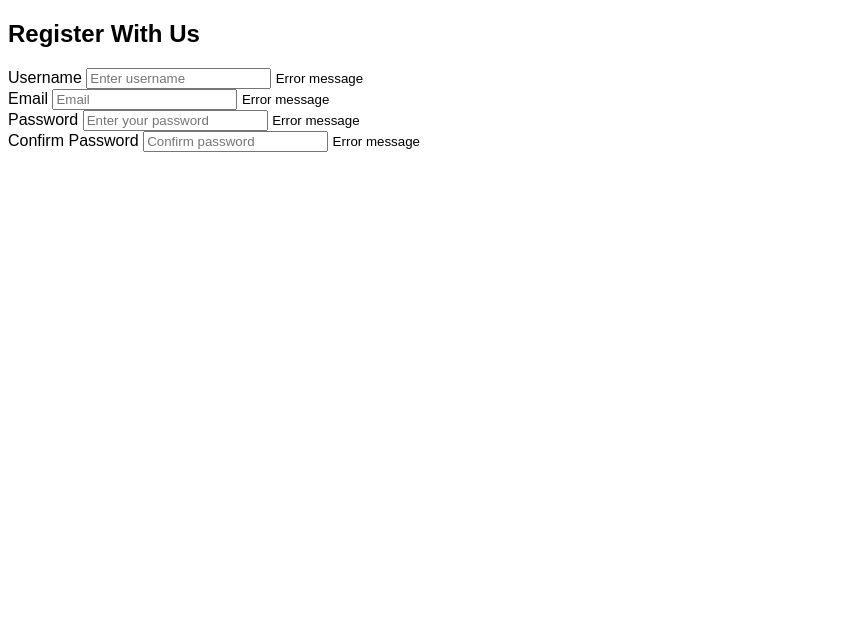
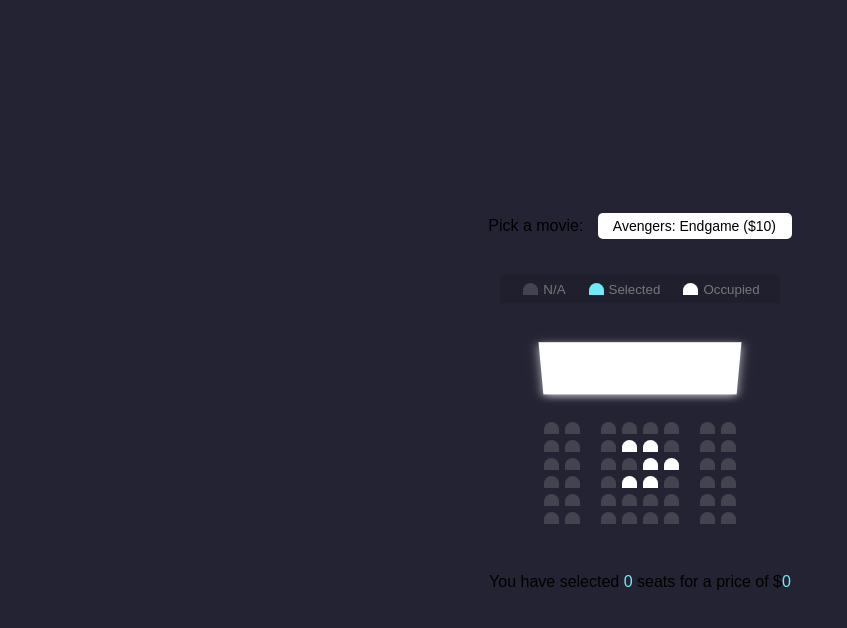
Before and after one commit to Sophi-E/form-validator, a website built with Parcel: page index.html in a window 1280 px wide. Shown: the whole page, without its empty margins (0-847 px from the left). Built offline with nearby package versions, Linux system fonts and the light colour scheme.

Commit message:
movie seats app

```diff
--- a/index.html
+++ b/index.html
@@ -1,43 +1,108 @@
 <!DOCTYPE html>
 <html>
+  <head>
+    <title> Movie seat Booking</title>
+    <meta charset="UTF-8" />
+  </head>
 
-<head>
-	<title>Form Validator</title>
-	<meta charset="UTF-8" />
-</head>
+  <body>
+    <div class="movie-container">
+			<label for="">Pick a movie:</label>
+			<select name="" id="movie">
+				<option value="10">Avengers: Endgame ($10)</option>
+				<option value="12">Joker ($12) </option>
+				<option value="8">Toy Story 4 ($8)</option>
+				<option value="9">The Lion King ($9)</option>
+			</select>
+		</div>
 
-<body>
-	<div class="container">
-		<form id = 'form' class='form'>
-			<h2>Register With Us</h2>
-			<div class='form-control'>
-				<label for='username'>Username</label>
-				<input type='text' id='username' placeholder='Enter username'/>
-				<small>Error message</small>
+		<ul class='showcase'>
+			<li>
+				<div class='seat'></div>
+				<small>N/A</small>
+			</li>
+			<li>
+				<div class='seat selected'></div>
+				<small>Selected</small>
+			</li>
+			<li>
+				<div class='seat occupied'></div>
+				<small>Occupied</small>
+			</li>
+		</ul>
+
+		<div class='container'>
+			<div class='screen'></div>
+
+			<div class='row'>
+				<div class='seat'></div>
+				<div class='seat'></div>
+				<div class='seat'></div>
+				<div class='seat'></div>
+				<div class='seat'></div>
+				<div class='seat'></div>
+				<div class='seat'></div>
+				<div class='seat'></div>
 			</div>
 
-			<div class='form-control'>
-				<label for='email'>Email</label>
-				<input type='text' id='email' placeholder='Email'/>
-				<small>Error message</small>
+			<div class='row'>
+				<div class='seat'></div>
+				<div class='seat'></div>
+				<div class='seat'></div>
+				<div class='seat occupied'></div>
+				<div class='seat occupied'></div>
+				<div class='seat'></div>
+				<div class='seat'></div>
+				<div class='seat'></div>
 			</div>
 
-			<div class='form-control'>
-				<label for='password''>Password</label>
-				<input type='password' id='password' placeholder='Enter your password'/>
-				<small>Error message</small>
+			<div class='row'>
+				<div class='seat'></div>
+				<div class='seat'></div>
+				<div class='seat'></div>
+				<div class='seat'></div>
+				<div class='seat occupied'></div>
+				<div class='seat occupied'></div>
+				<div class='seat'></div>
+				<div class='seat'></div>
 			</div>
 
-			<div class='form-control'>
-				<label for='password''>Confirm Password</label>
-				<input type='password' id='password2' placeholder='Confirm password'/>
-				<small>Error message</small>
+			<div class='row'>
+				<div class='seat'></div>
+				<div class='seat'></div>
+				<div class='seat'></div>
+				<div class='seat occupied'></div>
+				<div class='seat occupied'></div>
+				<div class='seat'></div>
+				<div class='seat'></div>
+				<div class='seat'></div>
 			</div>
-		</form>
-	</div>
 
-	<script src="src/index.js">
-	</script>
-</body>
+			<div class='row'>
+				<div class='seat'></div>
+				<div class='seat'></div>
+				<div class='seat'></div>
+				<div class='seat'></div>
+				<div class='seat'></div>
+				<div class='seat'></div>
+				<div class='seat'></div>
+				<div class='seat'></div>
+			</div>
 
+			<div class='row'>
+				<div class='seat'></div>
+				<div class='seat'></div>
+				<div class='seat'></div>
+				<div class='seat'></div>
+				<div class='seat'></div>
+				<div class='seat'></div>
+				<div class='seat'></div>
+				<div class='seat'></div>
+			</div>
+		</div>
+
+		<p class='text'>You have selected <span id='count'>0</span> seats for a price of $<span id='total'>0</span></p>
+
+    <script src="src/index.js"></script>
+  </body>
 </html>
--- a/src/index.js
+++ b/src/index.js
@@ -1 +1,31 @@
 import "./styles.css";
+
+const container = document.querySelector(".container");
+const seats = document.querySelectorAll(".row .seat:not(.occupied)");
+const count = document.getElementById("count");
+const total = document.getElementById("total");
+const movieSelect = document.getElementById("movie");
+
+let ticketPrice = +movieSelect.value;
+
+function updateSelectedCount() {
+  const selectedSeats = document.querySelectorAll(".row .seat.selected");
+  const selectedSeatsCount = selectedSeats.length;
+  count.innerText = selectedSeatsCount;
+  total.innerText = selectedSeatsCount * ticketPrice;
+}
+
+movieSelect.addEventListener("change", e => {
+  ticketPrice = +e.target.value;
+  updateSelectedCount();
+});
+
+container.addEventListener("click", e => {
+  if (
+    e.target.classList.contains("seat") &&
+    !e.target.classList.contains("occupied")
+  ) {
+    e.target.classList.toggle("selected");
+    updateSelectedCount();
+  }
+});
--- a/src/styles.css
+++ b/src/styles.css
@@ -1,3 +1,90 @@
+* {
+  box-sizing: border-box;
+}
 body {
   font-family: sans-serif;
+  background-color: #242333;
+  display: flex;
+  flex-direction: column;
+  align-items: center;
+  justify-content: center;
+  height: 100vh;
+  margin: 0;
 }
+.movie-container {
+  margin: 20px 0;
+}
+.movie-container select {
+  background-color: #fff;
+  border: 0;
+  border-radius: 5px;
+  font-size: 14px;
+  margin-left: 10px;
+  padding: 5px 15px 5px 15px;
+  -moz-appearance: none;
+  -webkit-appearance: none;
+  appearance: none;
+}
+
+.seat {
+  background-color: #444451;
+  height: 12px;
+  width: 15px;
+  margin: 3px;
+  border-top-left-radius: 10px;
+  border-top-right-radius: 10px;
+}
+.container {
+  perspective: 1000px;
+  margin-bottom: 30px;
+}
+.seat.selected {
+  background-color: #6feaf6;
+}
+.seat.occupied {
+  background-color: #fff;
+}
+.seat:nth-of-type(2) {
+  margin-right: 18px;
+}
+
+.seat:nth-last-of-type(2) {
+  margin-left: 18px;
+}
+.seat:not(.occupid):hover {
+  cursor: pointer;
+  transform: scale(1.2);
+}
+.showcase {
+  background: rgba(0, 0, 0, 0.1);
+  padding: 5px 10px;
+  border: radius 5px;
+  color: #777;
+  list-style-type: none;
+  display: flex;
+  justify-content: space-between;
+}
+.showcase li {
+  display: flex;
+  align-items: center;
+  justify-content: center;
+  margin: 0 10px;
+}
+.showcase li small {
+  margin-left: 2px;
+}
+.screen {
+  background-color: #fff;
+
+  height: 70px;
+  width: 100%;
+  margin: 15px 0;
+  transform: rotateX(-45deg);
+  box-shadow: 0 3px 10px rgba(255, 255, 255, 0.7);
+}
+.row {
+  display: flex;
+}
+p.text span {
+  color: #6feaf6;
+}
```
Also changed, not shown: package.json (+3 -6 lines).
